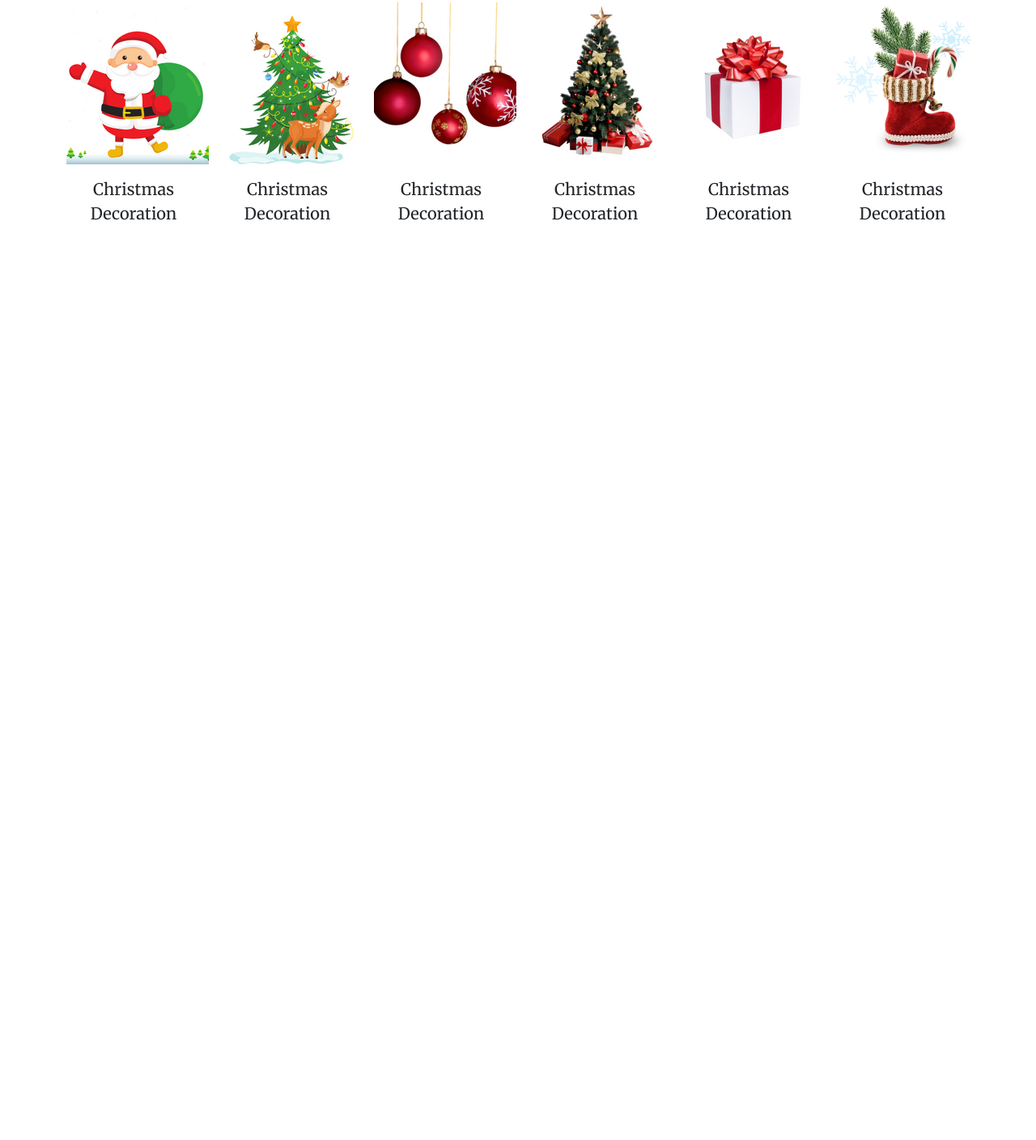
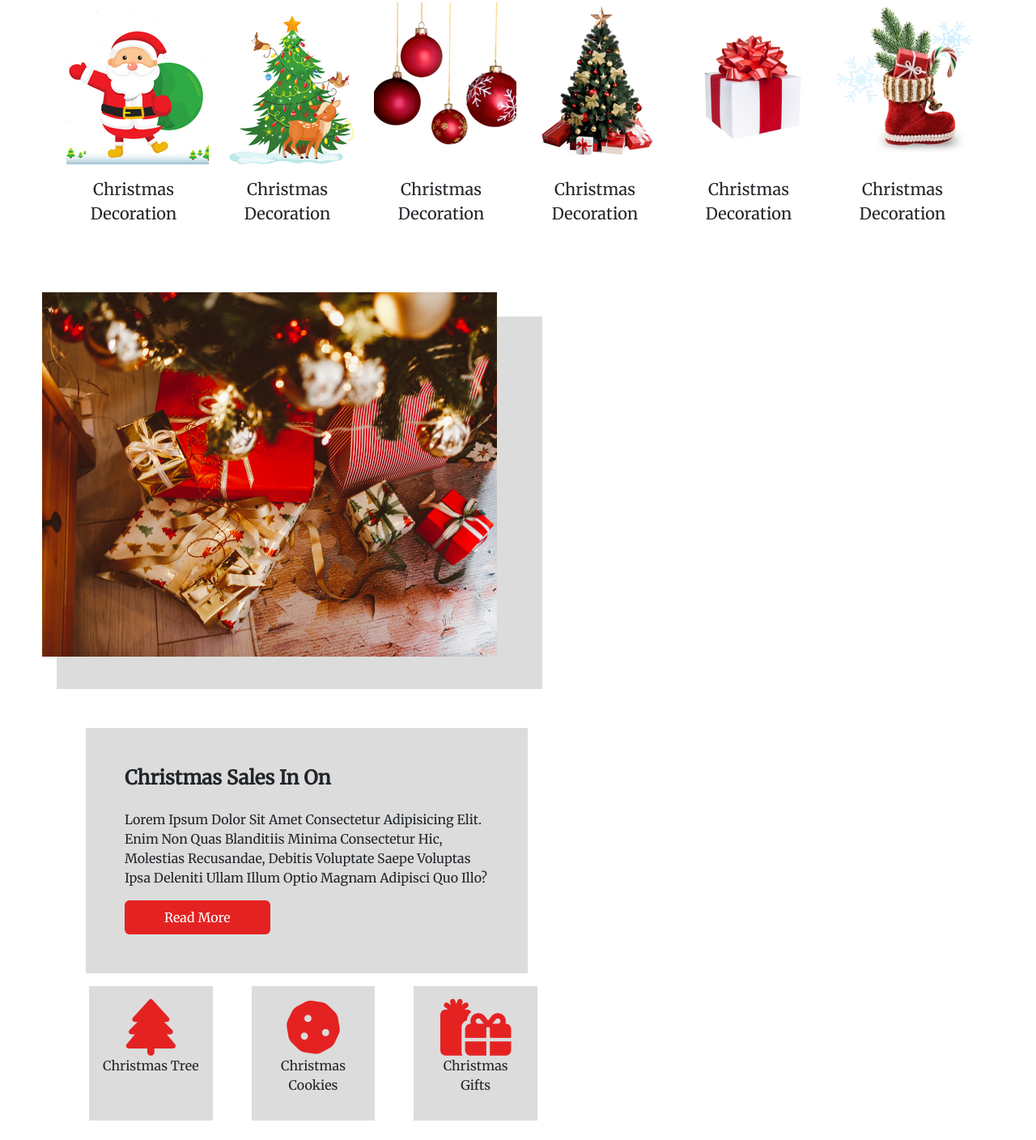
Before and after one commit to EsratAwall/groupProjectTask-12, a plain HTML site: page index.html in a window 1280 px wide. Shown: the part 625-2033 px from the top of the page at 81% size. Before the commit the page ends 968 px from the top, so only its background shows below. Drawn offline with nearby package versions, Linux system fonts and the light colour scheme.

Commit message:
sales section

```diff
--- a/index.html
+++ b/index.html
@@ -75,21 +75,21 @@
             <div class="d-flex flex-column firstdiv">
             <p class="fs-3 fw-bold mt-5 pt-5 merry">Merry Christmas</p>
             <p class="fs-1 fw-bold  happy">UPTO 60% OFF</p>
-          <center><button class="text-white fw-medium w-50 btn ">Shop Now</button></center>
+          <center><button class=" fw-medium w-50 btn ">Shop Now</button></center>
         </div>
          </div>
           <div class="swiper-slide back-2 first-caru">
             <div class="d-flex flex-column mt-5 firstdiv">
             <p class="fs-3 fw-bold  merry">HO-HO-HO</p>
             <p class="fs-1 fw-bold happy">HAPPY HOLIDAY</p>
-           <center> <button class="text-white fw-medium w-50 btn">Shop Now</button></center>
+           <center> <button class=" fw-medium w-50 btn">Shop Now</button></center>
         </div>
           </div>
           <div class="swiper-slide back-3 first-caru">
             <div class="d-flex flex-column firstdiv">
             <p class="fs-3 fw-bold mt-5  merry" >Merry Christmas</p>
             <p class="fs-1 fw-bold  happy">UPTO 60% OFF</p>
-           <center> <button class="text-white fw-medium w-50 btn">Shop Now</button></center>
+           <center> <button class="fw-medium w-50 btn">Shop Now</button></center>
         </div>
           </div>
         </div>
@@ -140,7 +140,34 @@
 
 <!--------------Christmas sales section------------>
 
-
+<section class="container">
+  <div class="row row-cols-1 row-cols-lg-2">
+<div class="col-lg-6 col-12 sale-col mt-5">
+<img src="./Image/images/about-img.png" alt="" class="img-fluid" style="margin-top: -30px; margin-left: -30px;height: 450px;">
+</div>
+<div class="col-lg-6 col-12 mt-lg-4 mb-lg-4 ms-lg-4 me-lg-4 ms-0 mt-4">
+<div class="mt-lg-4 p-5"  style="background-color: gainsboro;">
+<h4 class="fw-bolder mb-4">Christmas Sales In On</h4>
+<p class="dark-subtle">Lorem Ipsum Dolor Sit Amet Consectetur Adipisicing Elit. Enim Non Quas Blanditiis Minima Consectetur Hic, Molestias Recusandae, Debitis Voluptate Saepe Voluptas Ipsa Deleniti Ullam Illum Optio Magnam Adipisci Quo Illo?</p>
+<button class="fw-medium p-2 ps-5 pe-5 btn">Read More</button>
+</div>
+<div class="row gap-lg-5 gap-2 ms-lg-1 mt-3">
+<div class="col p-3" style="background-color: gainsboro;">
+  <i class="fa-solid fa-tree chris-tree d-flex justify-content-center"></i>
+  <p class="text-center">Christmas tree</p>
+</div>
+<div class="col p-3" style="background-color: gainsboro;">
+  <i class="fa-solid fa-cookie chris-tree d-flex justify-content-center"></i>
+  <p class="text-center">Christmas Cookies</p>
+</div>
+<div class="col p-3" style="background-color: gainsboro;">
+  <i class="fa-solid fa-gifts chris-tree d-flex justify-content-center"></i>
+  <p class="text-center">Christmas Gifts</p>
+</div>
+</div>
+</div>
+  </div>
+</section>
 <!--------------Christmas sales section------------>
 </section>
 <script src="https://cdn.jsdelivr.net/npm/swiper@11/swiper-bundle.min.js"></script>
--- a/style.css
+++ b/style.css
@@ -89,23 +89,36 @@ height:500px;
         height:500px;
     }
     /* swiper button */
-    .home .first-caru .firstdiv .btn {
+     .btn {
       background-color: #e52222;
-      -webkit-animation: fadeIn .2s linear backwards .6s;
-              animation: fadeIn .2s linear backwards .6s;
+      color: white;
 
     }
-    .home .first-caru .firstdiv  .merry {
+    .btn:hover {
+      color: #e52222;
+      border: 3px solid #e52222;
+
+
+    }
+      .merry {
       color: #222;
       display: block;
       text-shadow: 0 0.5rem 1rem rgba(0, 0, 0, 0.1);
-      -webkit-animation: fadeIn .2s linear backwards;
-              animation: fadeIn .2s linear backwards;
+
     }
-    .home .first-caru .firstdiv .happy {
+    .happy {
       color: #e52222;
       text-shadow: 0 0.5rem 1rem rgba(0, 0, 0, 0.1);
       text-transform: uppercase;
-      -webkit-animation: fadeIn .2s linear backwards .4s;
-              animation: fadeIn .2s linear backwards .4s;
+
     }
+    /* chrishtmas sales section */
+    .sale-col{
+      background-color: gainsboro;
+      width: 600px;
+      height: 460px;
+    }
+    .chris-tree{
+      color: #e52222;
+      font-size: 70px;
+    }
```
